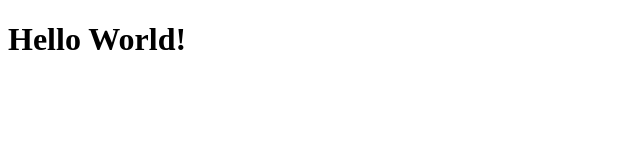
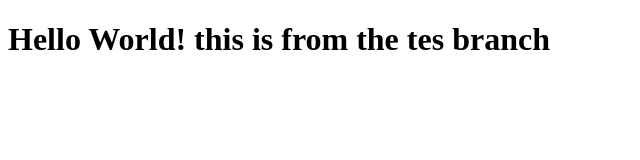
Before and after one commit to sebbekarlsson/test-project, a plain HTML site: page index.html in a window 1280 px wide. Shown: the whole page, without its empty margins (0-640 px from the left). Drawn offline with Linux system fonts and the light colour scheme.

Commit message:
changed some text again

```diff
--- a/index.html
+++ b/index.html
@@ -7,6 +7,6 @@
     <title>Test Project</title>
 </head>
 <body>
-    <h1>Hello World!</h1>
+    <h1>Hello World! this is from the tes branch</h1>
 </body>
 </html>
```
